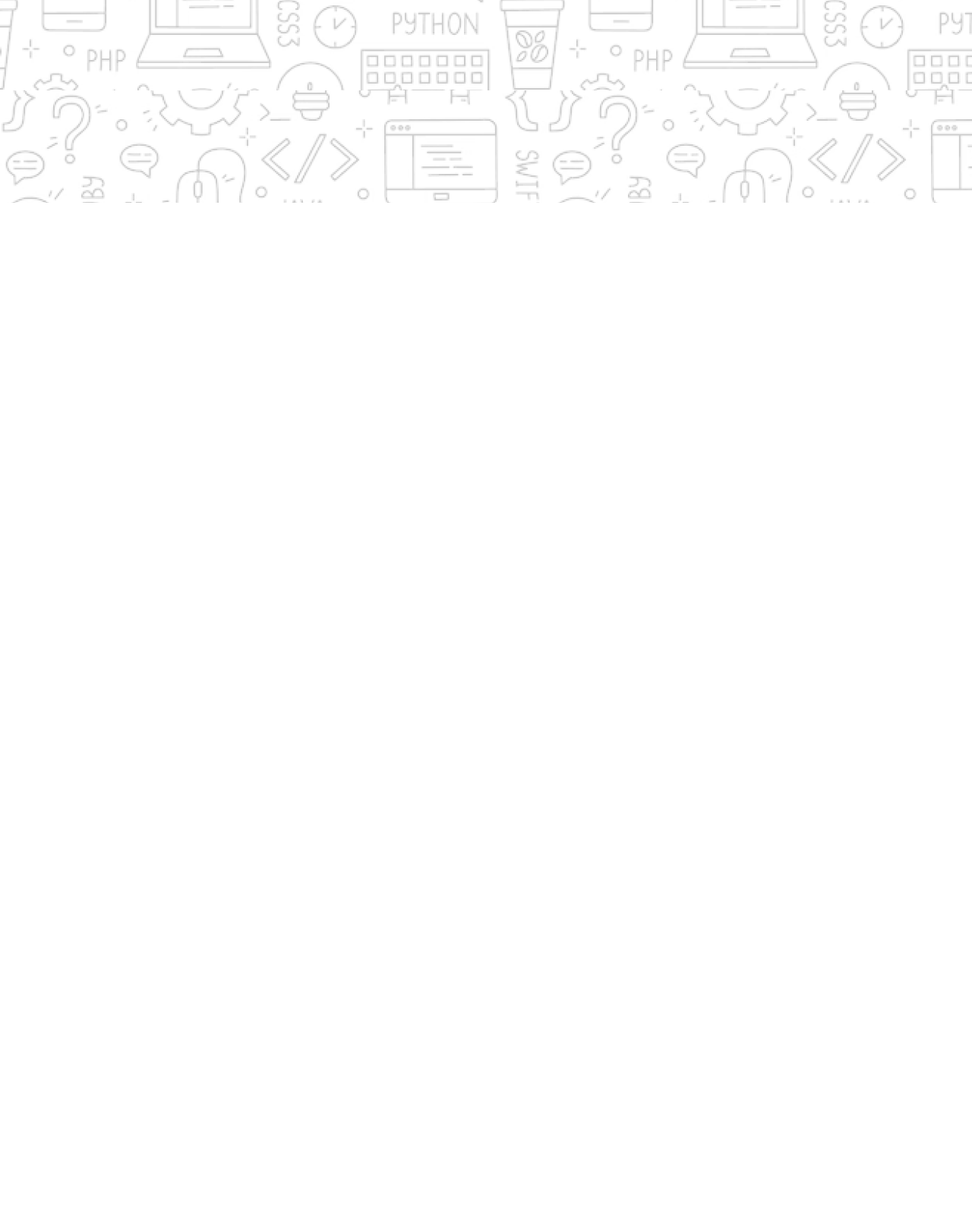
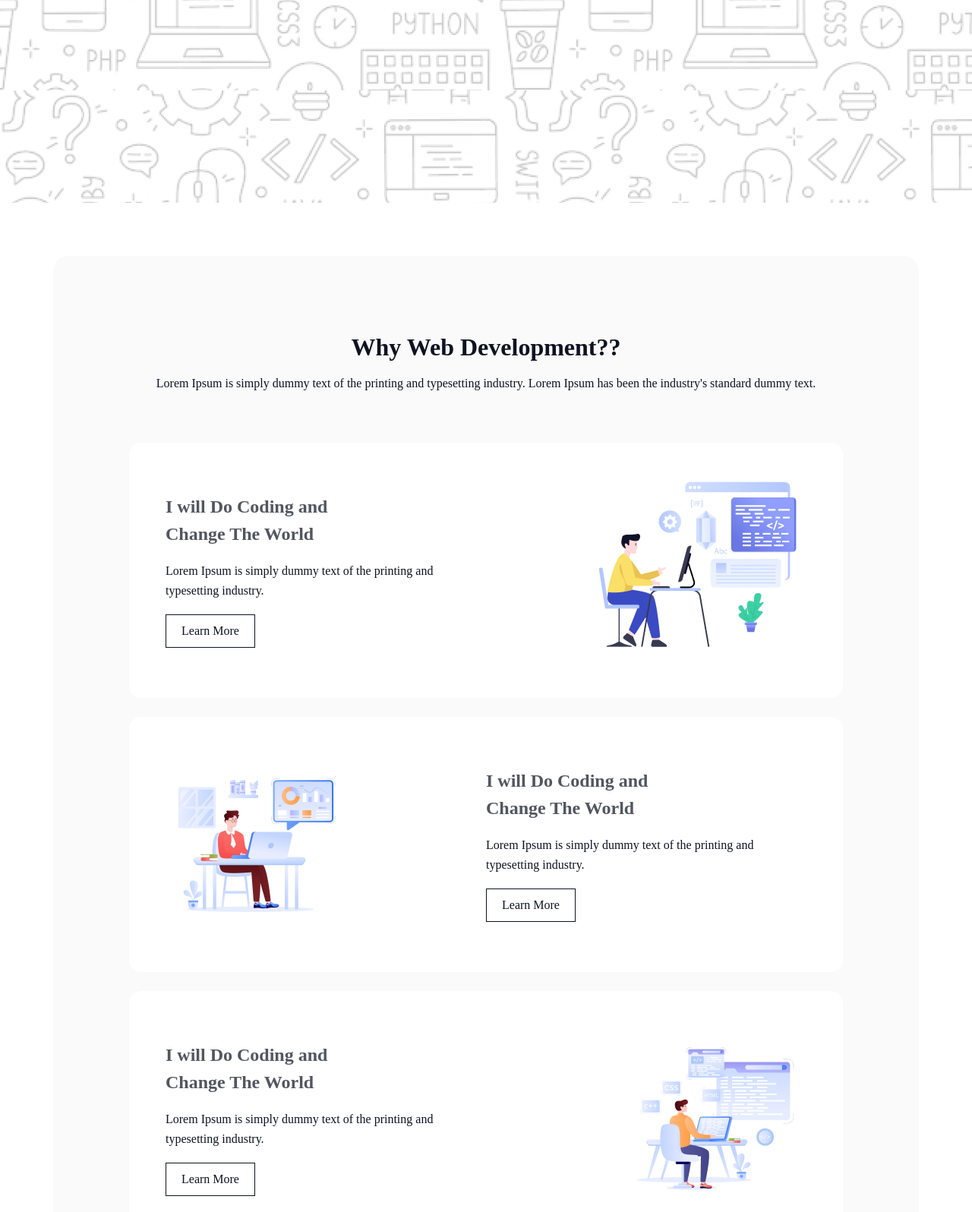
Before and after one commit to developer-promis/programming-all-projects, a plain HTML site: page module-06/module-6-task-2/index.html in a window 1280 px wide. Shown: the part 632-2228 px from the top of the page at 76% size. Before the commit the page ends 899 px from the top, so only its background shows below. Drawn offline with Linux system fonts and the light colour scheme; a web font is replaced by a local one.

Commit message:
Added a new code

```diff
--- a/module-06/module-6-task-2/index.html
+++ b/module-06/module-6-task-2/index.html
@@ -36,7 +36,69 @@
             </div>
         </section>
 
+        <div id="blog_section">
+            <div class="container">
+                <div class="blog_background">
+                    <div class="blog_text">
+                        <h2 class="section_title">Why Web Development??</h2>
+                        <p class="default_p">
+                            Lorem Ipsum is simply dummy text of the printing and typesetting industry. Lorem Ipsum has been the industry's standard dummy text.
+                        </p>
+                    </div>
+                    <div class="blog_article1">
+                        <div class="blog_article_text">
+                            <h3 class="blog_title">I will Do Coding and <br> Change The World</h3>
+                            <p class="default_p">
+                                Lorem Ipsum is simply dummy text of the printing and typesetting industry.
+                            </p>
+                            <a href="#" class="blog_button">Learn More</a>
+                        </div>
+                        <div class="blog_article_img">
+                            <img src="./assets/Layer_1.png" alt="Blog Image" />
+                        </div>
+                    </div>
+                    <div class="blog_article2">
+                        <div class="blog_article_text">
+                            <h3 class="blog_title">I will Do Coding and <br> Change The World</h3>
+                            <p class="default_p">
+                                Lorem Ipsum is simply dummy text of the printing and typesetting industry.
+                            </p>
+                            <a href="#" class="blog_button">Learn More</a>
+                        </div>
+                        <div class="blog_article_img2">
+                            <img src="./assets/Group 3.png" alt="Blog Image" />
+                        </div>
+                    </div>
+                    <div class="blog_article1">
+                        <div class="blog_article_text">
+                            <h3 class="blog_title">I will Do Coding and <br> Change The World</h3>
+                            <p class="default_p">
+                                Lorem Ipsum is simply dummy text of the printing and typesetting industry.
+                            </p>
+                            <a href="#" class="blog_button">Learn More</a>
+                        </div>
+                        <div class="blog_article_img">
+                            <img src="./assets/Group 4.png" alt="Blog Image" />
+                        </div>
+                    </div>
+                </div>
+            </div>
+        </div>
 
+<section>
+    <div class="container">
+        <div class="inspiration">
+            <h2 class="section_title">My Inspiration</h2>
+            <p class="default_p">Lorem Ipsum is simply dummy text of the printing and typesetting industry. Lorem Ipsum has been the industry's standard dummy text.</p>
+
+            <div class="youtube_video">
+                <iframe width="660" height="415" border-radius="15px;" src="https://www.youtube.com/embed/S-gIFz-uYNw?si=5t8RSbzvjF5FbxXf" title="YouTube video player" frameborder="0" allow="accelerometer; autoplay; clipboard-write; encrypted-media; gyroscope; picture-in-picture; web-share" referrerpolicy="strict-origin-when-cross-origin" allowfullscreen></iframe>
+            </div>
+
+
+        </div>
+    </div>
+</section>
 
 
 
--- a/module-06/module-6-task-2/style/style.css
+++ b/module-06/module-6-task-2/style/style.css
@@ -19,6 +19,18 @@ body{
     color: #0D1321;
 }
 
+.section_title{
+    font-size: 32px;
+    color: #0D1321;
+    font-weight: 800;
+    line-height: 40px;
+}
+.blog_title {
+    font-size: 24px;
+    font-weight: 600;
+    line-height: 36px;
+    color: #0d1321b7;
+}
 /* Header Setup */
 .nav_bar{
     display: flex;
@@ -75,3 +87,94 @@ body{
     font-size: 20px;
     font-weight: 500;
 }
+
+/* Blog Section */
+.blog_background{
+    background: #fafafb;
+    padding: 50px 100px;
+    margin: 70px 0;
+    border-radius: 20px;
+}
+.blog_text{
+    padding: 0px 20px;
+    margin: 50px 0;
+    text-align: center;
+    text-align: center;
+}
+.blog_text p{
+    padding: 15px 0;
+}
+.blog_article_text p{
+    padding: 18px 0;
+}
+.blog_button {
+    text-decoration: none;
+    font-size: 16px;
+    font-weight: 400;
+    color: #0D1321;
+    padding: 12px 20px;
+    display: inline-block;
+    border: 1px solid #0D1321;
+}
+
+.blog_article1{
+    display: flex;
+    justify-content: space-around;
+    align-items: center;
+    padding: 48px;
+    border-radius: 16px;
+    background-color: #fff;
+    margin: 25px 0;
+
+}
+
+.blog_article_text {
+    width: 50%;
+}
+
+.blog_article_img{
+    display: flex;
+    justify-content: end;
+    width: 50%;
+}
+.blog_article2{
+    display: flex;
+    justify-content: space-around;
+    align-items: center;
+    padding: 48px;
+    border-radius: 16px;
+    background-color: #fff;
+    margin: 25px 0;
+    flex-direction: row-reverse;
+}
+.blog_article_img2{
+    display: flex;
+    justify-content: start;
+    width: 50%;
+}
+
+/* inspiration ‍section */
+.inspiration{
+   text-align: center;
+}
+.inspiration p{
+    padding: 10px 150px;
+
+}
+.youtube_video{
+    width: 800px;
+    margin: 0 auto;
+    border: 1px solid #0D1321;
+    border-radius: 20px;
+    margin: 20px 0;
+    padding: 20px;
+    display: flex;
+    align-items: center;
+
+}
+.inspiration iframe{
+    border: 1px solid #0D1321;
+    border-radius: 20px;
+    margin: 20px 0;
+    padding: 20px;
+}
```
Also changed, not shown: index.html (+1 -2 lines).
